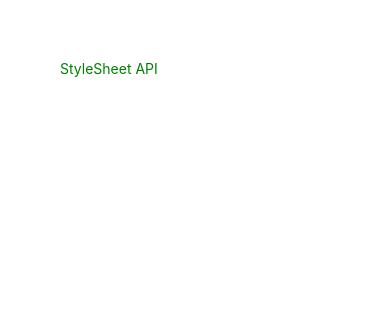
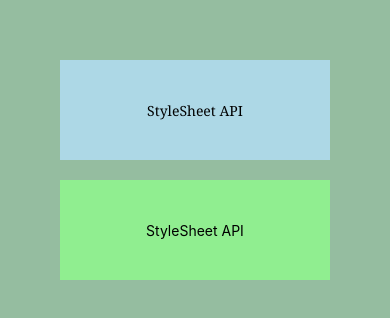
Before and after one commit to psalajova/CoreComponentsApp, a React Native app: screen / in a window 390 px wide. Shown: the top 318 px of the page. Built offline with nearby package versions, Linux system fonts and the light colour scheme.

Commit message:
Try multiple styles

```diff
--- a/App.js
+++ b/App.js
@@ -3,7 +3,13 @@ import { View, Text, StyleSheet } from "react-native"
 export default function App() {
   return (
     <View style={styles.container}>
-      <Text style={styles.title}>StyleSheet API</Text>
+      <View style={[styles.box, styles.blueBg]}>
+        <Text style={styles.cellText}>StyleSheet API</Text>
+      </View>
+
+      <View style={[styles.box, styles.greenBg]}>
+        <Text>StyleSheet API</Text>
+      </View>
     </View>
   )
 }
@@ -11,10 +17,25 @@ export default function App() {
 const styles = StyleSheet.create({
   container: {
     flex: 1,
-    backgroundColor: "white",
-    padding: 60
+    backgroundColor: "#95bda0",
+    padding: 60,
+    alignItems: 'center',
   },
-  title: {
-    color: "green",
-  }
+  box: {
+    width: "100%", // stretch to fill all available horizontal space
+    height: 100,
+    padding: 10,
+    marginBottom: 20,
+    alignItems: 'center',     //center text horizontally
+    justifyContent: 'center', //center text vertically
+  },
+  blueBg: {
+    backgroundColor: "lightblue",
+  },
+  greenBg: {
+    backgroundColor: "lightgreen",
+  },
+  cellText: {
+    fontFamily: 'Georgia',
+  },
 })
```
